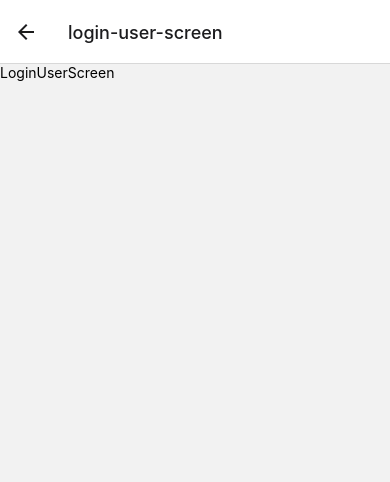
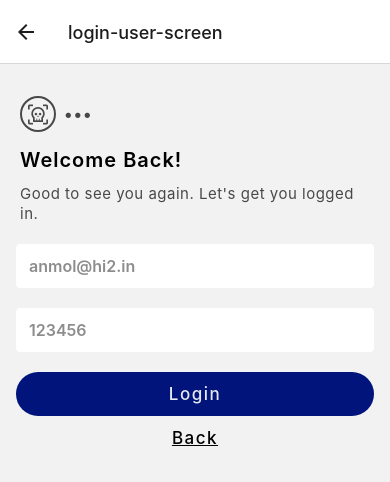
Before and after one commit to annnmol/rn-jetsetgo, a React Native app: screen /login-user-screen in a window 390 px wide. Shown: the top 482 px of the page. Built offline with nearby package versions, Linux system fonts and the light colour scheme.

Commit message:
login added

```diff
--- a/App.tsx
+++ b/App.tsx
@@ -1,20 +1,36 @@
 import "react-native-gesture-handler";
+import { NavigationContainer } from "@react-navigation/native";
+import * as SplashScreen from 'expo-splash-screen';
 import { StatusBar } from "expo-status-bar";
 import { Fragment } from "react";
 import { enableScreens } from "react-native-screens";
+import { useShallow } from "zustand/react/shallow";
 
-import Providers from "@/lib/providers";
-import RootNavigator from "@/routes/root-navigator";
+import AuthNavigator from "@/routes/auth-navigator";
+import BottomTabsNavigator from "@/routes/bottom-tabs-navigator";
+import useAppStore from "@/store/app-store";
+
+// Keep the splash screen visible while we fetch resources
+SplashScreen.preventAutoHideAsync();
 
 enableScreens(); // Enable the use of screens
 
+let IS_APP_LOADING = true;
+
+const unsub = useAppStore.persist.onFinishHydration((state) => {
+  console.log('hydration finished');
+  IS_APP_LOADING = false;
+  SplashScreen.hideAsync();
+  unsub();
+})
 export default function App() {
+  const authSession = useAppStore(useShallow((state) => state.authSession));
   return (
     <Fragment>
       <StatusBar style="auto" animated networkActivityIndicatorVisible={true} />
-      <Providers>
-        <RootNavigator />
-      </Providers>
+      <NavigationContainer>
+      {authSession?.email ? <BottomTabsNavigator /> : <AuthNavigator />}
+    </NavigationContainer>
     </Fragment>
   );
 }
--- a/app/components/auth/auth-form-header.tsx
+++ b/app/components/auth/auth-form-header.tsx
@@ -11,7 +11,7 @@ interface Props {
   Icon:
     | "email-outline"
     | "form-textbox-password"
-    | "card-account-details-outline";
+    | "card-account-details-outline" | "skull-scan-outline";
 }
 
 const AuthFormHeader = ({ Icon, title, subTitle }: Props) => {
--- a/app/lib/providers.tsx
+++ /dev/null
@@ -1,11 +0,0 @@
-import { Fragment, PropsWithChildren } from "react";
-
-const Providers = ({ children }: PropsWithChildren) => {
-  return (
-    <Fragment>
-          {children}
-    </Fragment>
-  );
-};
-
-export default Providers;
--- a/app/routes/root-navigator.tsx
+++ /dev/null
@@ -1,17 +0,0 @@
-import React from "react";
-import { NavigationContainer } from "@react-navigation/native";
-
-//user defined components
-import BottomTabsNavigator from "./bottom-tabs-navigator";
-import AuthNavigator from "./auth-navigator";
-
-const RootNavigator = () => {
-  return (
-    <NavigationContainer>
-      {/* <BottomTabsNavigator /> */}
-      <AuthNavigator />
-    </NavigationContainer>
-  );
-};
-
-export default RootNavigator;
--- a/app/screens/auth-flow/login-user-screen.tsx
+++ b/app/screens/auth-flow/login-user-screen.tsx
@@ -1,14 +1,123 @@
-import { StyleSheet, Text, View } from 'react-native'
-import React from 'react'
+import React, { Fragment, useState } from "react";
+import { NavigationProp } from "@react-navigation/native";
+import {
+  KeyboardAvoidingView,
+  ScrollView,
+  StyleSheet,
+  ToastAndroid,
+  View,
+} from "react-native";
+import { useShallow } from "zustand/react/shallow";
 
-const LoginUserScreen = () => {
-  return (
-    <View>
-      <Text>LoginUserScreen</Text>
-    </View>
-  )
+//user defined components
+import AppFormTextInput from "@/components/forms/AppFormTextField";
+import AppButton from "@/components/shared/AppButton";
+import AuthFormHeader from "@/components/auth/auth-form-header";
+import globalStyles from "@/theme/globalStyles";
+import { CONSTANTS, THEME } from "@/theme/theme";
+import { validateEmail } from "@/lib/utils";
+import useAppStore from "@/store/app-store";
+
+interface Props {
+  navigation: NavigationProp<any>;
 }
 
-export default LoginUserScreen
+const LoginUserScreen = ({ navigation }: Props) => {
+  const [email, setEmail] = useState<string>("");
+  const [password, setPassword] = useState<string>("");
+  const setAuthSession = useAppStore(
+    useShallow((state) => state.setAuthSession)
+  );
 
-const styles = StyleSheet.create({})
+  const handleBackBtn = () => {
+    navigation.navigate("welcome-screen");
+  };
+  const handleLogin = (formData: IData) => {
+    console.log("login clicked", { formData });
+    setAuthSession(formData);
+    navigation.navigate("welcome-screen");
+    ToastAndroid.show("Logged In!", ToastAndroid.SHORT);
+  };
+
+  const handleNextBtn = () => {
+    if (!email || !validateEmail(email)) {
+      ToastAndroid.show("Please enter a valid email", ToastAndroid.SHORT);
+      return;
+    }
+
+    if (password?.length < 6) {
+      ToastAndroid.show(
+        "Password should be at least 6 characters",
+        ToastAndroid.SHORT
+      );
+      return;
+    }
+
+    handleLogin({ email, password });
+  };
+
+  return (
+    <ScrollView style={styles.container} showsVerticalScrollIndicator={false}>
+      <KeyboardAvoidingView behavior={"position"} style={{ flex: 1 }}>
+        <AuthFormHeader
+          title="Welcome Back!"
+          subTitle="Good to see you again. Let's get you logged in."
+          Icon="skull-scan-outline"
+          key={"email"}
+        />
+
+        <View style={styles.fieldContainer}>
+          <AppFormTextInput
+            placeholder="anmol@hi2.in"
+            value={email}
+            onChangeText={(text) => setEmail(text)}
+            keyboardType="email-address"
+            onSubmitEditing={handleNextBtn}
+          />
+        </View>
+
+        <View style={styles.fieldContainer}>
+          <AppFormTextInput
+            placeholder="123456"
+            value={password}
+            onChangeText={(text) => setPassword(text)}
+            secureTextEntry
+            onSubmitEditing={handleNextBtn}
+          />
+        </View>
+        <View style={[styles.fieldContainer, {}]}>
+          <AppButton
+            onPress={() => handleNextBtn()}
+            textVariant="button2"
+            variant="primary"
+          >
+            Login
+          </AppButton>
+          <AppButton
+            onPress={handleBackBtn}
+            textVariant="button2"
+            variant="text"
+          >
+            Back
+          </AppButton>
+        </View>
+      </KeyboardAvoidingView>
+    </ScrollView>
+  );
+};
+
+export default LoginUserScreen;
+
+const styles = StyleSheet.create({
+  container: {
+    ...globalStyles.container,
+  },
+  fieldContainer: {
+    flexDirection: "column",
+    width: "100%",
+    // gap: CONSTANTS.spacingLXX,
+    paddingBottom: CONSTANTS.spacingS,
+    marginBottom: CONSTANTS.spacingM,
+  },
+  divider: { ...globalStyles.divider, backgroundColor: THEME.LIGHT_GRAY },
+});
--- a/app/screens/auth-flow/register-user-screen.tsx
+++ b/app/screens/auth-flow/register-user-screen.tsx
@@ -7,6 +7,7 @@ import {
   ToastAndroid,
   View,
 } from "react-native";
+import { useShallow } from "zustand/react/shallow";
 
 //user defined components
 import AppFormTextInput from "@/components/forms/AppFormTextField";
@@ -16,7 +17,6 @@ import globalStyles from "@/theme/globalStyles";
 import { CONSTANTS, THEME } from "@/theme/theme";
 import { validateEmail } from "@/lib/utils";
 import useAppStore from "@/store/app-store";
-import { useShallow } from "zustand/react/shallow";
 
 interface Props {
   navigation: NavigationProp<any>;
@@ -34,8 +34,7 @@ const RegisterUserScreen = ({ navigation }: Props) => {
   const handleBackBtn = () => {
     setFormStep(formStep - 1);
   };
-  const handleSignUpBtnClick = (formData: IData) => {
-    console.log("Sign Up button clicked", { formData });
+  const handleSignUp = (formData: IData) => {
     setAuthSession(formData);
     navigation.navigate("welcome-screen");
     ToastAndroid.show("Amazing! New account created", ToastAndroid.SHORT);
@@ -61,7 +60,7 @@ const RegisterUserScreen = ({ navigation }: Props) => {
     }
 
     if (formStep === 3) {
-      handleSignUpBtnClick({ fullName, email, password });
+      handleSignUp({ fullName, email, password });
       return;
     }
 
@@ -106,7 +105,7 @@ const RegisterUserScreen = ({ navigation }: Props) => {
               title="Please provide a valid email"
               subTitle="Email verification helps us keep your account secure."
               Icon="email-outline"
-              key={"name"}
+              key={"email"}
             />
 
             <View style={styles.fieldContainer}>
--- a/app/screens/auth-flow/welcome-screen.tsx
+++ b/app/screens/auth-flow/welcome-screen.tsx
@@ -112,6 +112,8 @@ const styles = StyleSheet.create({
     marginTop: CONSTANTS.spacingLXX,
   },
   infoBox: {
+    borderTopEndRadius:CONSTANTS.spacingLX,
+    borderTopStartRadius:CONSTANTS.spacingLX,
     flex: 1,
     justifyContent: "flex-end",
     alignItems: "center",
--- a/app/store/app-store.ts
+++ b/app/store/app-store.ts
@@ -1,19 +1,13 @@
+import AsyncStorage from "@react-native-async-storage/async-storage";
 import { create } from 'zustand';
-import { persist, createJSONStorage } from 'zustand/middleware'
-import AsyncStorage from "@react-native-async-storage/async-storage";
+import { createJSONStorage, persist } from 'zustand/middleware';
 
 export const AUTH_USER_KEY = 'auth-user';
 
-interface IData {
-    // Define your IData interface here
-}
-
-interface IFlight {
-    // Define your IFlight interface here
-}
-
 interface StoreState {
-    authSession: IData | null;
+    _hasHydrated: boolean;
+    setHasHydrated: (state: boolean) => void;
+    authSession: any | null | undefined;
     setAuthSession: (authSession: IData | null) => void;
     allFlights: IFlight[];
     setAllFlights: (flights: IFlight[]) => void;
@@ -26,33 +20,15 @@ interface StoreState {
     removeEverything: () => void;
 }
 
-// const useAppStore = create<StoreState>((set) => ({
-//   authSession: null,
-//   setAuthSession: async (payload: IData | null) => {
-//     set({ authSession: payload });
-//   },
-//   allFlights: [],
-//   setAllFlights: (payload: IFlight[]) => set({ allFlights: payload }),
-//   selectedFlight: null,
-//   setSelectedFlight: (payload: IFlight | null) => set({ selectedFlight: payload }),
-//   FilteredFlights: [],
-//   setFilteredFlights: (payload: IFlight[]) => set({ FilteredFlights: payload }),
-//   selectedSeat: '',
-//   setSelectedSeat: (payload: string) => set({ selectedSeat: payload }),
-
-//   // Clear all data
-//   removeEverything: () => set({ authSession: null, allFlights: [], selectedFlight: null, FilteredFlights: [], selectedSeat: '' }),
-// }));
-
-// // Configure persistence for the 'authSession' state
-// useAppStore.persist(
-//   createJSONStorage(() => AsyncStorage),
-//   'authSession'
-// );
-
 export const useAppStore = create(
     persist(
         (set, get) => ({
+            _hasHydrated: false,
+            setHasHydrated: (state) => {
+              set({
+                _hasHydrated: state
+              });
+            },
             authSession: null,
             setAuthSession: async (payload: IData | null) => {
                 set({ authSession: payload });
--- a/eas.json
+++ b/eas.json
@@ -7,7 +7,10 @@
       "developmentClient": true,
       "distribution": "internal",
       "android": {
-        "gradleCommand": ":app:assembleDebug"
+        "gradleCommand": ":app:assembleDebug",
+        "env": {
+          "EXPO_PUBLIC_FLIGHT_SERVER_URL":"https://api.npoint.io"
+        }
       },
       "ios": {
         "buildConfiguration": "Debug"
--- a/package.json
+++ b/package.json
@@ -16,6 +16,7 @@
     "@react-navigation/stack": "^6.3.28",
     "expo": "~50.0.13",
     "expo-dev-client": "~3.3.10",
+    "expo-splash-screen": "~0.26.4",
     "expo-status-bar": "~1.11.1",
     "expo-system-ui": "~2.9.3",
     "react": "18.2.0",
```
Also changed, not shown: app/screens/profile-tab/user-account-screen.tsx (+16 -1 lines).
